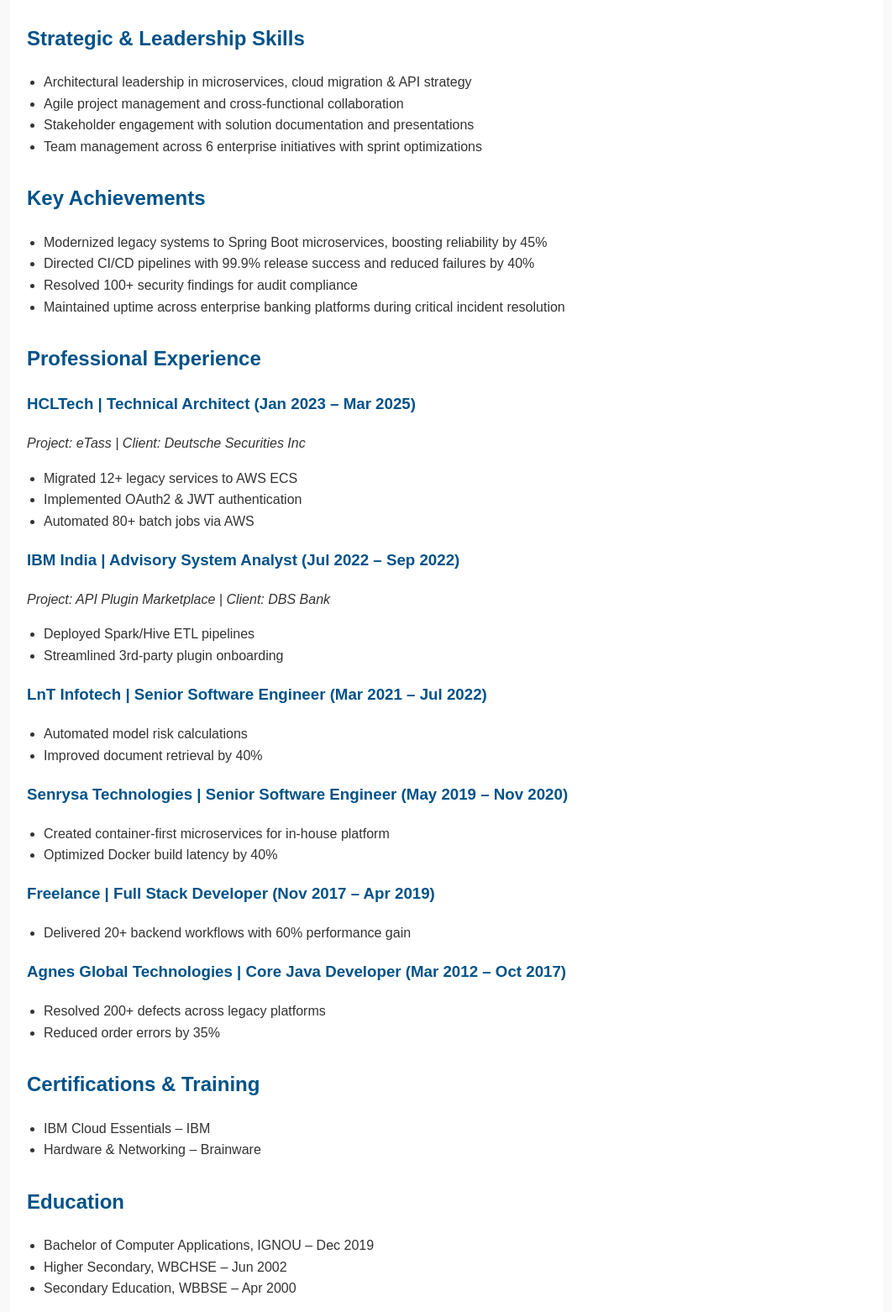
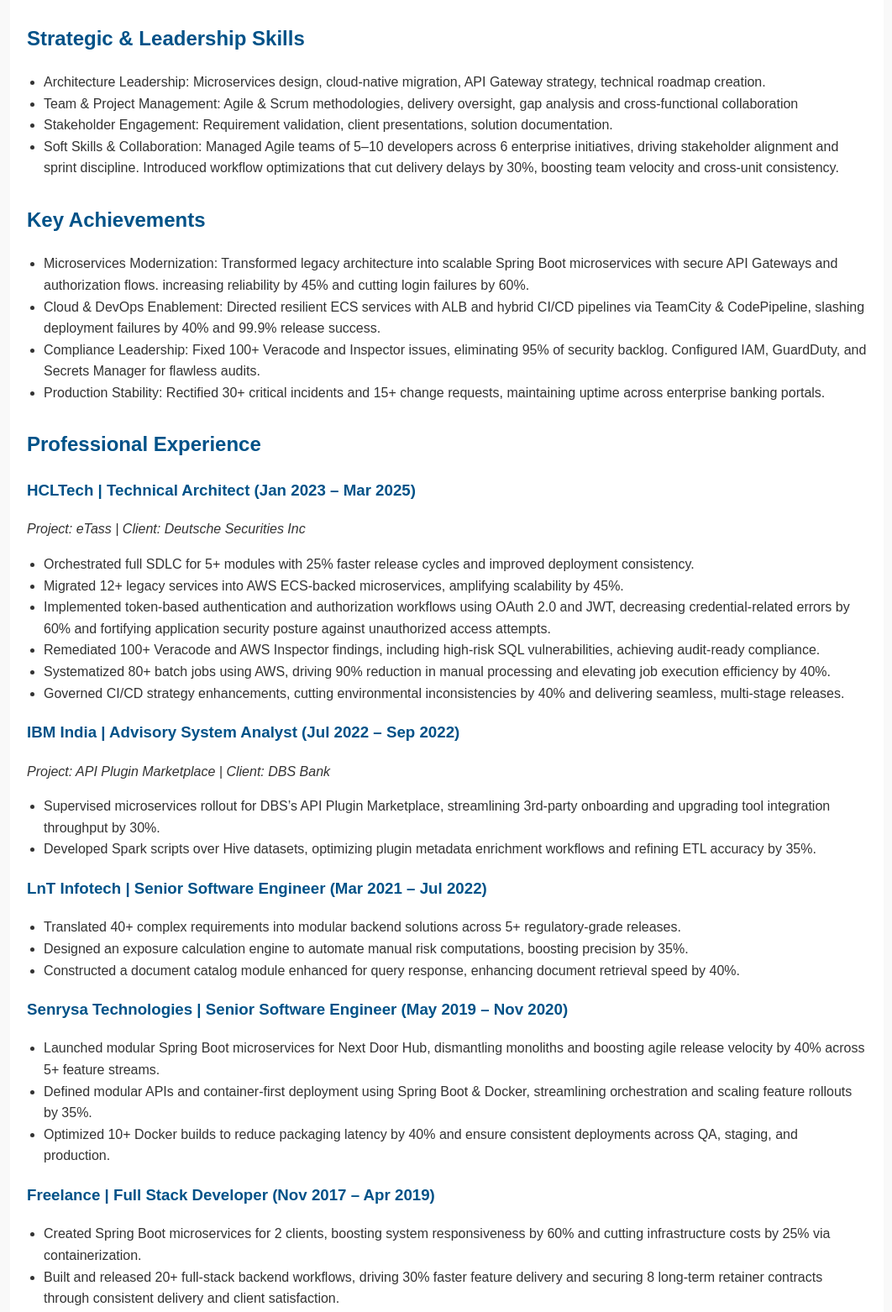
Before and after one commit to arijit1984/arijit-portfolio, a plain HTML site: page index.html in a window 1280 px wide. Shown: the part 756-2318 px from the top of the page at 84% size, without its empty margins (108-1170 px from the left). Drawn offline with Linux system fonts and the light colour scheme.

Commit message:
Add files via upload

```diff
--- a/index.html
+++ b/index.html
@@ -49,20 +49,20 @@
     <div class="section">
       <h2>Strategic & Leadership Skills</h2>
       <ul>
-        <li>Architectural leadership in microservices, cloud migration & API strategy</li>
-        <li>Agile project management and cross-functional collaboration</li>
-        <li>Stakeholder engagement with solution documentation and presentations</li>
-        <li>Team management across 6 enterprise initiatives with sprint optimizations</li>
+        <li>Architecture Leadership: Microservices design, cloud-native migration, API Gateway strategy, technical roadmap creation.</li>
+        <li>Team & Project Management: Agile & Scrum methodologies, delivery oversight, gap analysis and cross-functional collaboration</li>
+        <li>Stakeholder Engagement: Requirement validation, client presentations, solution documentation.</li>
+        <li>Soft Skills & Collaboration: Managed Agile teams of 5–10 developers across 6 enterprise initiatives, driving stakeholder alignment and sprint discipline. Introduced workflow optimizations that cut delivery delays by 30%, boosting team velocity and cross-unit consistency.</li>
       </ul>
     </div>
 
     <div class="section">
       <h2>Key Achievements</h2>
       <ul>
-        <li>Modernized legacy systems to Spring Boot microservices, boosting reliability by 45%</li>
-        <li>Directed CI/CD pipelines with 99.9% release success and reduced failures by 40%</li>
-        <li>Resolved 100+ security findings for audit compliance</li>
-        <li>Maintained uptime across enterprise banking platforms during critical incident resolution</li>
+		<li>Microservices Modernization: Transformed legacy architecture into scalable Spring Boot microservices with secure API Gateways and authorization flows. increasing reliability by 45% and cutting login failures by 60%.</li>
+		<li>Cloud & DevOps Enablement: Directed resilient ECS services with ALB and hybrid CI/CD pipelines via TeamCity & CodePipeline, slashing deployment failures by 40% and 99.9% release success.</li>
+		<li>Compliance Leadership: Fixed 100+ Veracode and Inspector issues, eliminating 95% of security backlog. Configured IAM, GuardDuty, and Secrets Manager for flawless audits.</li>
+		<li>Production Stability: Rectified 30+ critical incidents and 15+ change requests, maintaining uptime across enterprise banking portals.</li>
       </ul>
     </div>
 
@@ -71,39 +71,45 @@
       <h3>HCLTech | Technical Architect (Jan 2023 – Mar 2025)</h3>
       <p><em>Project: eTass | Client: Deutsche Securities Inc</em></p>
       <ul>
-        <li>Migrated 12+ legacy services to AWS ECS</li>
-        <li>Implemented OAuth2 & JWT authentication</li>
-        <li>Automated 80+ batch jobs via AWS</li>
+		<li>Orchestrated full SDLC for 5+ modules with 25% faster release cycles and improved deployment consistency.</li>
+		<li>Migrated 12+ legacy services into AWS ECS-backed microservices, amplifying scalability by 45%.</li>
+		<li>Implemented token-based authentication and authorization workflows using OAuth 2.0 and JWT, decreasing credential-related errors by 60% and fortifying application security posture against unauthorized access attempts.</li>
+		<li>Remediated 100+ Veracode and AWS Inspector findings, including high-risk SQL vulnerabilities, achieving audit-ready compliance.</li>
+		<li>Systematized 80+ batch jobs using AWS, driving 90% reduction in manual processing and elevating job execution efficiency by 40%.</li>
+		<li>Governed CI/CD strategy enhancements, cutting environmental inconsistencies by 40% and delivering seamless, multi-stage releases.</li>
       </ul>
 
       <h3>IBM India | Advisory System Analyst (Jul 2022 – Sep 2022)</h3>
       <p><em>Project: API Plugin Marketplace | Client: DBS Bank</em></p>
       <ul>
-        <li>Deployed Spark/Hive ETL pipelines</li>
-        <li>Streamlined 3rd-party plugin onboarding</li>
+        <li>Supervised microservices rollout for DBS’s API Plugin Marketplace, streamlining 3rd-party onboarding and upgrading tool integration throughput by 30%.</li>
+        <li>Developed Spark scripts over Hive datasets, optimizing plugin metadata enrichment workflows and refining ETL accuracy by 35%.</li>
       </ul>
 
       <h3>LnT Infotech | Senior Software Engineer (Mar 2021 – Jul 2022)</h3>
       <ul>
-        <li>Automated model risk calculations</li>
-        <li>Improved document retrieval by 40%</li>
+        <li>Translated 40+ complex requirements into modular backend solutions across 5+ regulatory-grade releases.</li>
+        <li>Designed an exposure calculation engine to automate manual risk computations, boosting precision by 35%.</li>
+		<li>Constructed a document catalog module enhanced for query response, enhancing document retrieval speed by 40%.</li>
       </ul>
 
       <h3>Senrysa Technologies | Senior Software Engineer (May 2019 – Nov 2020)</h3>
       <ul>
-        <li>Created container-first microservices for in-house platform</li>
-        <li>Optimized Docker build latency by 40%</li>
+		<li>Launched modular Spring Boot microservices for Next Door Hub, dismantling monoliths and boosting agile release velocity by 40% across 5+ feature streams.</li>
+		<li>Defined modular APIs and container-first deployment using Spring Boot & Docker, streamlining orchestration and scaling feature rollouts by 35%.</li>
+		<li>Optimized 10+ Docker builds to reduce packaging latency by 40% and ensure consistent deployments across QA, staging, and production.</li>
       </ul>
 
       <h3>Freelance | Full Stack Developer (Nov 2017 – Apr 2019)</h3>
       <ul>
-        <li>Delivered 20+ backend workflows with 60% performance gain</li>
+        <li>Created Spring Boot microservices for 2 clients, boosting system responsiveness by 60% and cutting infrastructure costs by 25% via containerization.</li>
+		<li>Built and released 20+ full-stack backend workflows, driving 30% faster feature delivery and securing 8 long-term retainer contracts through consistent delivery and client satisfaction.</li>
       </ul>
 
       <h3>Agnes Global Technologies | Core Java Developer (Mar 2012 – Oct 2017)</h3>
       <ul>
-        <li>Resolved 200+ defects across legacy platforms</li>
-        <li>Reduced order errors by 35%</li>
+		<li>Established data validation routines that reduced order-processing errors by 35%, expanding checkout reliability and enhancing customer satisfaction.</li>
+		<li>Resolved 200+ critical system defects across 5+ legacy product lines using Java and SQL, improving system stability and reducing downtime by 40%.</li>
       </ul>
     </div>
 
```
